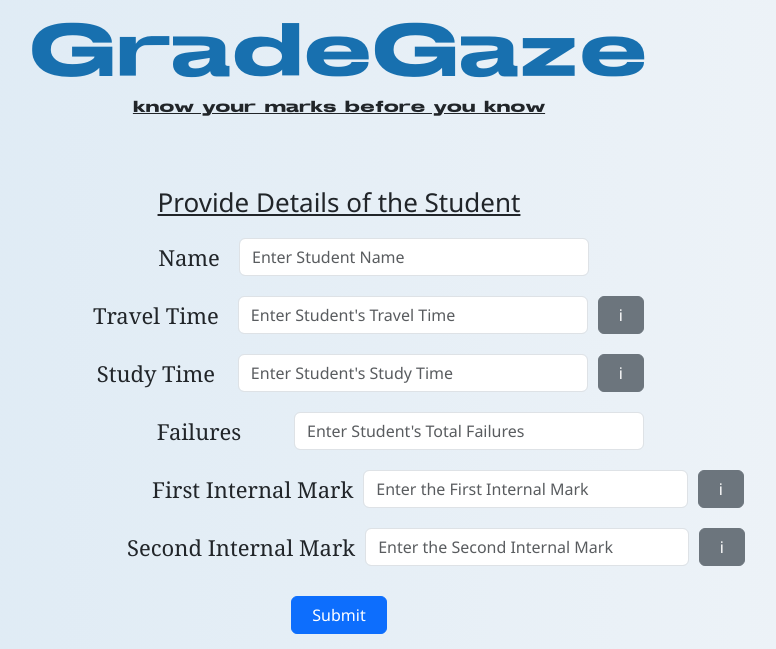
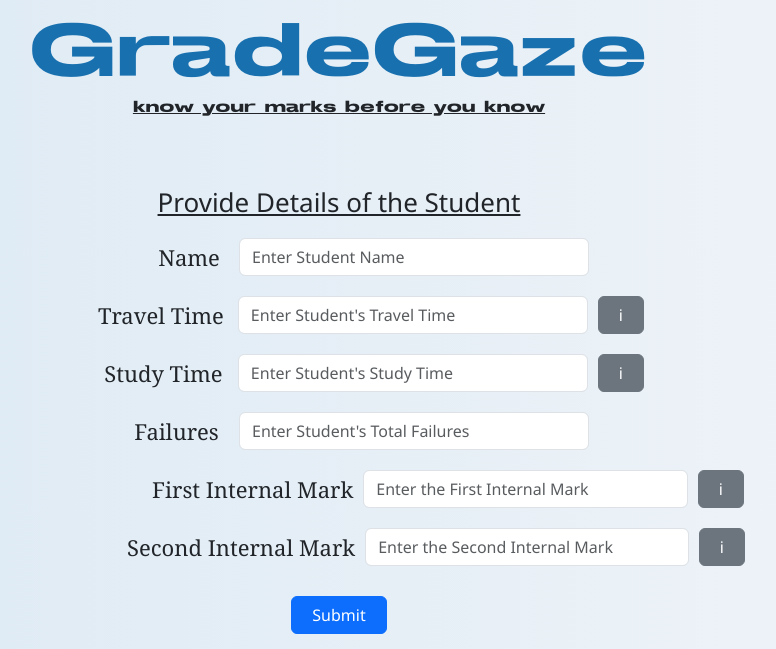
Before and after one commit to SR-005/GradeGaze, a Flask app: page / in a window 1280 px wide. Shown: the top 649 px of the page, without its empty margins (301-1077 px from the left). Run offline with Flask 3, Linux system fonts and the light colour scheme.

```diff
--- a/static/style.css
+++ b/static/style.css
@@ -79,7 +79,7 @@ body {
     flex: 1;
     text-align: center;
     padding-right: 0px;
-    margin-left: 40px;
+    margin-left: 50px;
     font-size: 22px;
     font-weight: normal;
     font-family: Cambria, Cochin, Georgia, Times, 'Times New Roman', serif;
@@ -101,7 +101,7 @@ body {
     flex: 1;
     text-align: center;
     padding-right: 0px;
-    margin-left: 40px;
+    margin-left: 55px;
     font-size: 22px;
     font-weight: normal;
     font-family: Cambria, Cochin, Georgia, Times, 'Times New Roman', serif;
@@ -111,7 +111,7 @@ body {
     display: flex;
     justify-content: space-between;
     align-items: center;
-    width: 610px;
+    width: 500px;
     margin: 20px auto;
     margin-top: 10px;
 }
@@ -119,7 +119,7 @@ body {
     flex: 1;
     text-align: center;
     padding-right: 0px;
-    margin-left: 70px;
+    margin-left: 25px;
     font-size: 22px;
     font-weight: normal;
     font-family: Cambria, Cochin, Georgia, Times, 'Times New Roman', serif;
```
